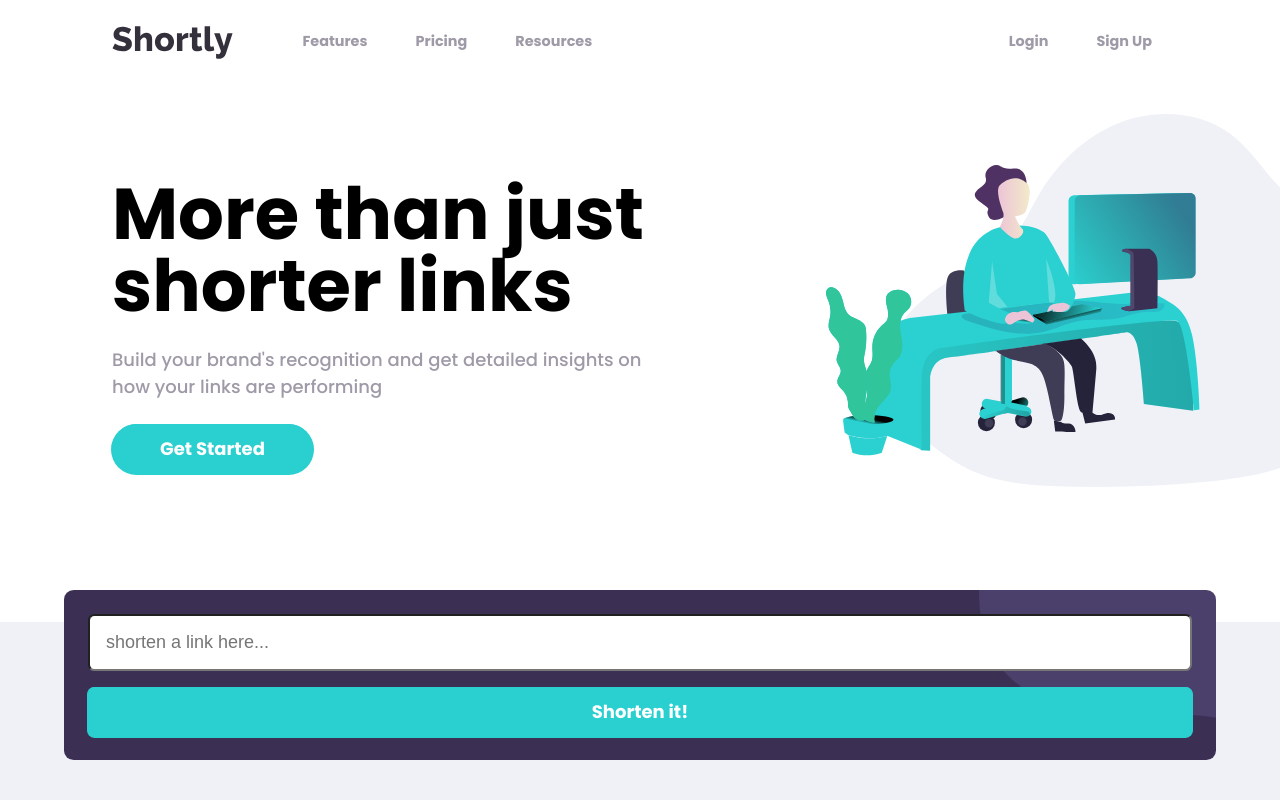
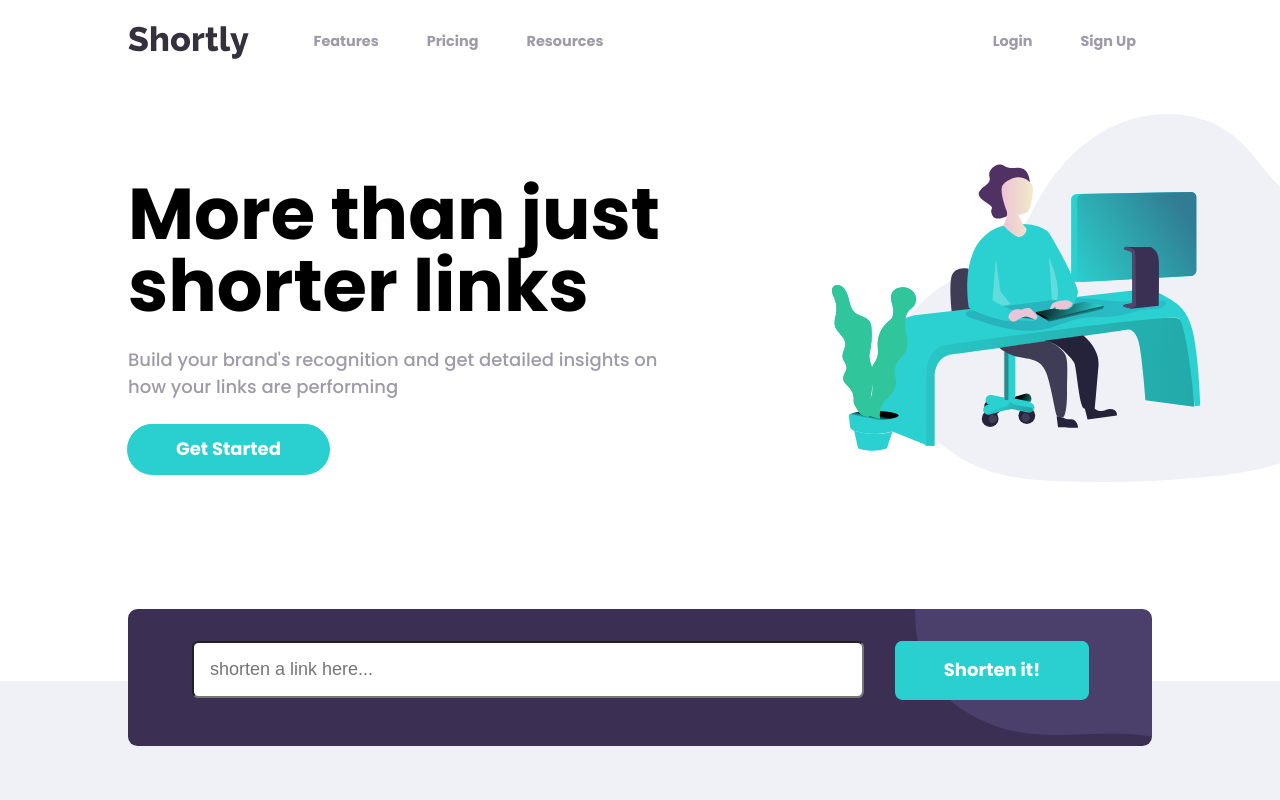
Before and after one commit to RxKachi/url-shortener, a React (Create React App) app: page / in a window 1280 px wide. Shown: the top 800 px of the page. Built offline with nearby package versions, Linux system fonts and the light colour scheme.

Commit message:
code refactoring - refactoring of onSubmitHandler to store data to a state before persisting it on localstorage, desktop optimization of shortener component

```diff
--- a/src/components/Shortener.js
+++ b/src/components/Shortener.js
@@ -1,8 +1,9 @@
-import React, { useState, useRef } from "react";
+import React, { useState, useRef, useEffect } from "react";
 
 const Shortener = (props) => {
   const [input, setInput] = useState("");
   const [showError, setShowError] = useState(false);
+  const [userLinks, setUserLinks] = useState([]);
   const copyRef = useRef(null);
 
   const inputHandler = (e) => setInput(e.target.value);
@@ -10,8 +11,18 @@ const Shortener = (props) => {
   const copyHandler = () => {
     copyRef.current.select();
     document.execCommand("copy");
-    console.log('copied', copyRef.current.value)
+    console.log("copied", copyRef.current.value);
   };
+
+  useEffect(() => {
+    const links = JSON.parse(localStorage.getItem('links'));
+    if(links){
+      setUserLinks(links);
+    }else{
+      setUserLinks([]);
+    }
+
+  }, [setUserLinks])
 
   const onSubmitHandler = async (e, url) => {
     e.preventDefault();
@@ -34,34 +45,29 @@ const Shortener = (props) => {
       const data = await result.json();
 
       if (data.hashid) {
-        // checking if browser supports localStorage
-        if (typeof window.Storage !== undefined) {
+
         const link = {
           id: data.hashid,
           url: `https://rel.ink/${data.hashid}`,
           input,
         };
 
-          let links = JSON.parse(localStorage.getItem("links"));
-          if (!links) {
-            localStorage.setItem("links", JSON.stringify([]));
-            links = JSON.parse(localStorage.getItem('links'));
-            links.push(link);
-          } else {
-            // removing item if it already exist
-            const exist =
-              links.map((link) => link.id).indexOf(data.hashid) > -1;
+        let newLinks = [...userLinks];
+        const exist = userLinks.map((link) => link.id).indexOf(data.hashid) > -1;
         if (exist) {
-              links = links.filter((link) => link.id !== data.hashid);
-              links.unshift(link);
+          newLinks = userLinks.filter((link) => link.id !== data.hashid);
         }
-          }
-          localStorage.setItem("links", JSON.stringify(links));
-        } else {
-          console.log("localstorage not supported by the browser");
+        newLinks.unshift(link);
+        setUserLinks(newLinks);
+
+        // checking if browser supports localStorage
+        if(typeof window.Storage !== undefined){
+          localStorage.setItem('links', JSON.stringify(userLinks));
+        }else{
+          console.log('this browser does not support local storage')
         }
 
-        setInput("");
+        setInput('');
       }
     }
   };
@@ -70,7 +76,7 @@ const Shortener = (props) => {
     <section className="shortener">
       <div className="shortener-input">
         <form action="" onSubmit={(e) => onSubmitHandler(e, input)}>
-          <div>
+          <div className='input-container'>
             <input
               type="url"
               className={`textInput ${showError ? "invalidInput" : ""}`}
@@ -82,14 +88,16 @@ const Shortener = (props) => {
               Please add a valid link
             </div>
           </div>
+          <div className='button-container'>
             <button type="submit" className="btn btn-primary">
               Shorten it!
             </button>
+          </div>
         </form>
       </div>
 
-      {localStorage.getItem("links") &&
-        JSON.parse(localStorage.getItem("links")).map((link) => (
+      { userLinks.length > 0 &&
+        userLinks.map((link) => (
           <div className="shortener-result" key={link.id}>
             <div className="input-url">{link.input}</div>
             <div className="result">
--- a/src/sass/hero.scss
+++ b/src/sass/hero.scss
@@ -5,13 +5,14 @@
         display:flex;
         flex-direction: row-reverse;
         justify-content: space-between;
-        padding-left: 3.72rem;
+        padding-left: 7%;
         margin-top: 2rem;
+        margin-bottom: 4rem;
     }
 
     @media screen and (min-width: 1000px){
         margin-top: 2rem;
-        padding-left: 7rem;
+        padding-left: 10%;
     }
 
     .hero-img{
--- a/src/sass/main.scss
+++ b/src/sass/main.scss
@@ -13,16 +13,16 @@ body{
     font-size: $font-size;
     font-family: $font-family;
 
-    @media screen and (min-width: 1440px){
-        background: white;
-    }
+    // @media screen and (min-width: 2000px){
+    //     background: white;
+    // }
 }
 
-@media screen and (min-width: 1440px){
-    #root{
-        width: 1440px;
-    }
-}
+// @media screen and (min-width: 1440px){
+//     #root{
+//         width: 1440px;
+//     }
+// }
 
 @media screen and (min-width: 769px){
     #root{
--- a/src/sass/nav.scss
+++ b/src/sass/nav.scss
@@ -32,11 +32,11 @@
     @media screen and (min-width: 769px){
         position: unset;
         margin:0;
-        padding: 1rem 3.72rem;
+        padding: 1rem 7%;
     }
 
     @media screen and (min-width: 1000px){
-        padding: 1rem 7rem;
+        padding: 1rem 10%;
     }
 
     .nav{
--- a/src/sass/shortener.scss
+++ b/src/sass/shortener.scss
@@ -1,6 +1,14 @@
 .shortener {
     position: relative;
     padding-top: 6rem;
+
+    @media screen and (min-width: 769px){
+        padding: 6rem 7%;
+    }
+
+    @media screen and (min-width: 1000px){
+        padding: 6rem 10%;
+    }
 
     .shortener-input{
         position: absolute;
@@ -12,33 +20,76 @@
         top: -6rem;
         border-radius: 0.6rem;
 
+        @media screen and (min-width: 769px){
+            width: 86%;
+            margin: 0;
+            top: -4.5rem;
+            padding: 2rem;
+
+            & > form {
+                display: flex;
+                justify-content: space-evenly;
+
+                & > .input-container {
+                    width: 70%;
+                }
+
+                & > .button-container{
+                    width: 20%;
+                }
+            }
+        }
+        @media screen and (min-width: 1000px){
+            width: 80%
+        }
+
         .textInput{
             width: 100%;
             padding: 1rem;
             font-size: $font-size;
             border-radius: 0.4rem;
             margin-bottom: 1rem;
+            height: 78%;
+
         }
 
         & button {
             border-radius: 0.4rem;
             width: 100%;
+
+            @media screen and (min-width: 769px){
+                padding: 0rem;
+                height: 78%;
+            }
         }
     }
 
     .shortener-result{
         background:white;
-        width: 100%;
         font-size: 1rem;
         margin: 5%;
         width: 90%;
         border-radius: 0.4rem;
         box-shadow: 0 0 0 0.1px $neutral-gray;
 
+        @media screen and (min-width: 769px){
+            width: 100%;
+            margin: 0;
+            display: flex;
+            justify-content: space-between;
+            align-items: center;
+            font-size: $font-size;
+            margin-bottom: 2rem;
+        }
+
         .input-url{
             padding: 0.6rem 1.5rem;
             width: 100%;
             border-bottom: 2px solid $primary-bg;
+
+            @media screen and (min-width: 769px){
+                border: none;
+            }
         }
 
         .result{
@@ -47,10 +98,20 @@
             justify-content: space-between;
             padding: 0.6rem 1.5rem;
 
+            @media screen and (min-width: 769px){
+                flex-direction: row;
+                justify-content: space-evenly;
+                align-items: center;
+            }
+
             & > a{
                 color: $primary-color-light;
                 text-decoration: none;
                 margin-bottom: 0.5rem;
+
+                @media screen and (min-width: 769px){
+                    margin-right: 1rem;
+                }
             }
 
             & > button{
```
Lines whose indentation alone changed are shown as unchanged.
